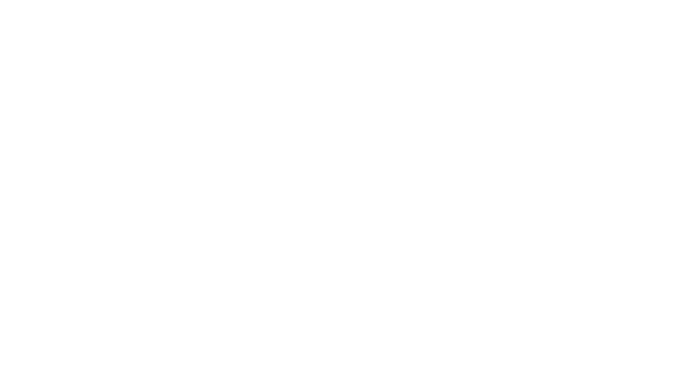
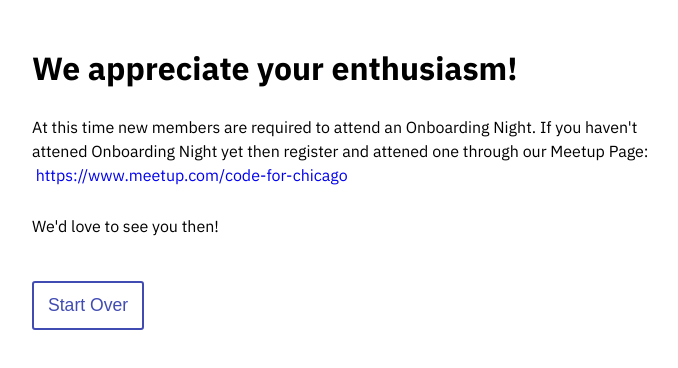
Before and after one commit to code-312/Voma, a React (Create React App) app: page /no-onboarding in a window 1280 px wide. Shown: the top 368 px of the page, without its empty margins (288-966 px from the left). Built offline with nearby package versions, Linux system fonts and the light colour scheme.

Commit message:
add no onboarding page

```diff
--- a/src/components/App.js
+++ b/src/components/App.js
@@ -3,6 +3,7 @@ import { Switch, Route } from 'react-router-dom';
 import { Helmet, HelmetProvider } from 'react-helmet-async';
 import Home from '../pages/Home';
 import Register from '../pages/Register';
+import NoOnboarding from '../pages/NoOnboarding';
 
 function App() {
   return (
@@ -22,6 +23,9 @@ function App() {
         <Route path="/register">
           <Register />
         </Route>
+        <Route path="/no-onboarding">
+          <NoOnboarding />
+        </Route>
       </Switch>
     </HelmetProvider>
   );
--- /dev/null
+++ b/src/pages/NoOnboarding.jsx
@@ -0,0 +1,37 @@
+import { Link } from 'react-router-dom';
+import styled from 'styled-components';
+
+const StyledDiv = styled.div`
+  width: 50vw;
+  margin: 0 auto;
+
+  h1 {
+    padding: 3rem 0 1rem 0;
+    font-size: 2rem;
+    font-weight: 700;
+  }
+
+  p {
+    font-size: 1rem;
+  }
+`;
+
+export default function NoOnboarding() {
+  return (
+    <StyledDiv>
+      <h1>We appreciate your enthusiasm!</h1>
+      <p>
+        At this time new members are required to attend an Onboarding Night. If you haven&apos;t
+        attened Onboarding Night yet then register and attened one through our Meetup Page: &nbsp;
+        <a href="https://www.meetup.com/code-for-chicago">
+          https://www.meetup.com/code-for-chicago
+        </a>
+      </p>
+      <p>We&apos;d love to see you then!</p>
+
+      <Link to="/">
+        <button type="button">Start Over</button>
+      </Link>
+    </StyledDiv>
+  );
+}
```
